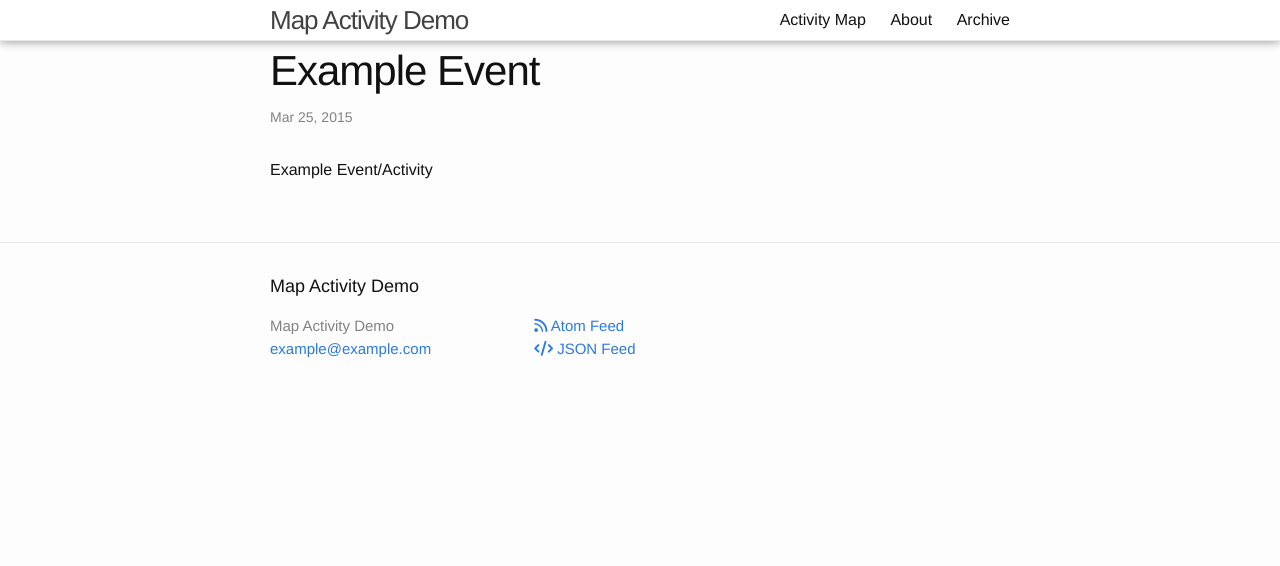
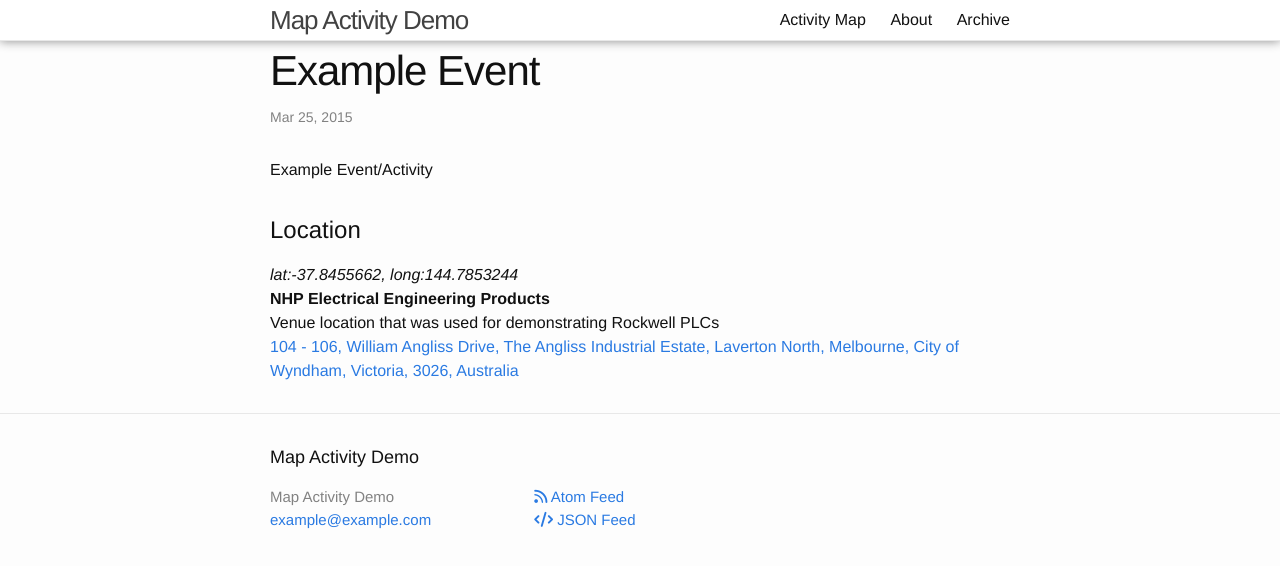
Before and after one commit to mofosyne/call-to-action-map-static-site, an Eleventy site: page posts/2015-03-25.md in a window 1280 px wide. Built offline with nearby package versions, Linux system fonts and the light colour scheme; Eleventy itself is replaced by a stand-in of ours; files that its build step writes are made by us from their sources.

Commit message:
page metadata for location

```diff
--- a/_layouts/post.liquid
+++ b/_layouts/post.liquid
@@ -12,4 +12,24 @@ layout: default
     {{ content }}
   </article>
 
+  {% comment %} Workaround for https://github.com/11ty/eleventy/issues/2965 {% endcomment %}
+  {%- for post in collections.posts -%}
+    {% if page.url == post.url and post.data.location %}
+      <div class="post-location">
+        <h2>Location</h2>
+        <i>lat:{{post.data.location.latitude}}, long:{{post.data.location.longitude}}</i>
+        </br>
+        <strong>{{post.data.location.name}}</strong>
+      {%- if post.data.location.description %}
+        </br>
+        {{post.data.location.description}}
+      {%- endif %}
+      {%- if post.data.location.address %}
+        </br>
+        <a target="_new" href="https://www.openstreetmap.org/?mlat={{post.data.location.latitude}}&mlon={{post.data.location.longitude}}">{{post.data.location.address}}</a>
+      {%- endif %}
+      </div>
+    {% endif %}
+  {%- endfor -%}
+
 </div>
```
